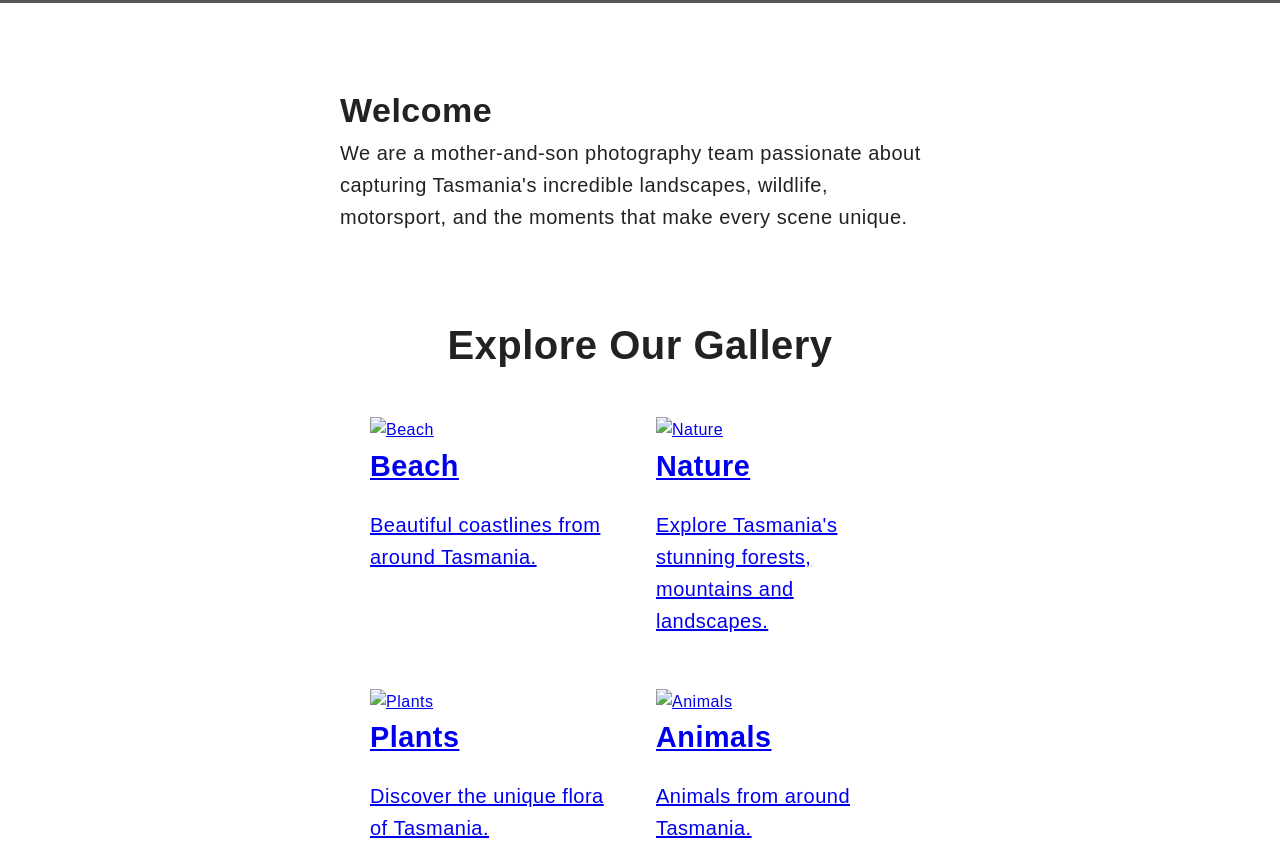
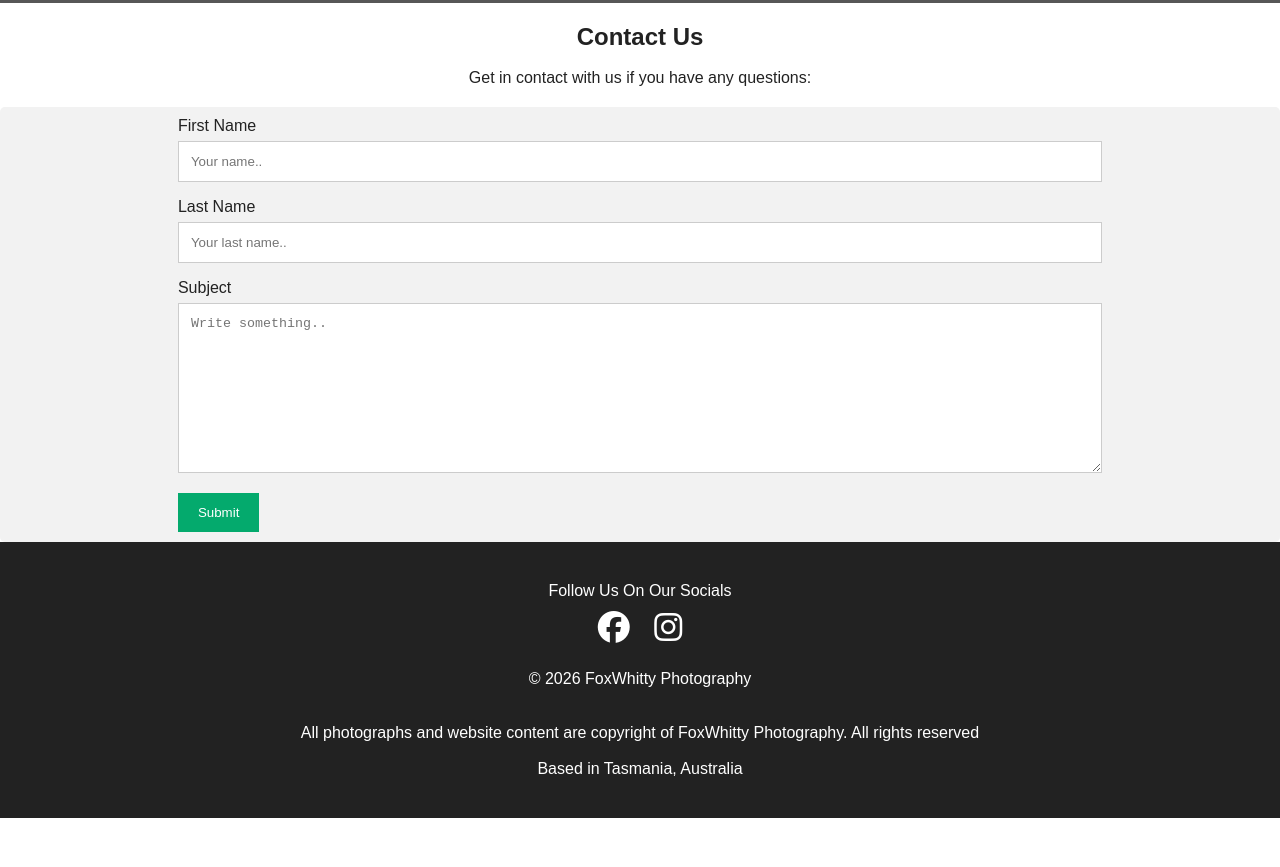
Before and after one commit to VoltageViper99/FoxWhitty-Photography, a plain HTML site: page contact.html in a window 1280 px wide. Shown: the part 801-1668 px from the top of the page. After the commit the page ends 1619 px from the top, so only its background shows below. Drawn offline with Linux system fonts and the light colour scheme; grey boxes are pictures that could not be loaded.

Commit message:
Added a contact us form with 3 sections

```diff
--- a/contact.html
+++ b/contact.html
@@ -4,12 +4,12 @@
 <head>
 
     <meta charset="UTF-8">
-    <meta name="viewport"
-          content="width=device-width, initial-scale=1.0">
+    <meta name="viewport" content="width=device-width, initial-scale=1.0">
 
     <title>FoxWhitty Photography</title>
 
     <link rel="stylesheet" href="css/style.css">
+    <link rel="stylesheet" href="https://cdnjs.cloudflare.com/ajax/libs/font-awesome/6.7.2/css/all.min.css">
 
 </head>
 
@@ -20,9 +20,7 @@
         <nav class="navbar">
 
             <a href="index.html">
-            <img src="images/logo.webp"
-                class="logo"
-                alt="FoxWhitty Photography Logo">
+                <img src="images/logo.webp" class="logo" alt="FoxWhitty Photography Logo">
             </a>
             <ul>
 
@@ -51,90 +49,66 @@
                 One Photo at a Time
             </p>
 
-        <a href="gallery.html" class="button">
-            View Gallery
-        </a>
+
 
         </div>
 
     </section>
 
-<section class="about">
+    <section class="contact">
 
-    <h2>Welcome</h2>
-
-    <p>
-
-        We are a mother-and-son photography team
-        passionate about capturing Tasmania's
-        incredible landscapes, wildlife, motorsport,
-        and the moments that make every scene unique.
-
-    </p>
-
-<section class="categories">
-
-    <h2>Explore Our Gallery</h2>
-
-    <div class="cards">
-
-        <a href="galleries/beach.html" class="gallery-card">
-
-            <img src="galleries/beach-cover.webp" alt="Beach">
-
-            <h3>Beach</h3>
-
-            <p>Beautiful coastlines from around Tasmania.</p>
-
-        </a>
+        <div class="contact-heading">
+            <h2>Contact Us</h2>
+            <br>
+            <p>Get in contact with us if you have any questions:</p>
+        </div>
+            <div class="contact-box">
 
 
-        <a href="galleries/nature.html" class="gallery-card">
+                <div class="row">
+                    <div class="column">
+                        <form action="/action_page.php">
+                            <label for="fname">First Name</label>
+                            <input type="text" id="fname" name="firstname" placeholder="Your name..">
+                            <label for="lname">Last Name</label>
+                            <input type="text" id="lname" name="lastname" placeholder="Your last name..">
+                            <label for="subject">Subject</label>
+                            <textarea id="subject" name="subject" placeholder="Write something.."
+                                style="height:170px"></textarea>
+                            <input type="submit" value="Submit">
+                        </form>
+                    </div>
 
-            <img src="galleries/nature-cover.webp" alt="Nature">
+                </div>
+            </div>
 
-            <h3>Nature</h3>
-
-            <p>Explore Tasmania's stunning forests, mountains and landscapes.</p>
-
-        </a>
-
-
-
-        <a href="galleries/plants.html" class="gallery-card">
-
-            <img src="galleries/plants-cover.webp" alt="Plants">
-
-            <h3>Plants</h3>
-
-            <p>Discover the unique flora of Tasmania.</p>
-
-        </a>
+    </section>
 
 
 
 
-        <a href="galleries/animals.html" class="gallery-card">
 
-            <img src="galleries/animals-cover.webp" alt="Animals">
+    <footer>
+        <p>Follow Us On Our Socials</p>
 
-            <h3>Animals</h3>
 
-            <p>Animals from around Tasmania.</p>
-
+        <a href="https://www.facebook.com/profile.php?id=100060474982043" class="socialsf">
+            <i class="fa-brands fa-facebook"></i>
         </a>
 
-    </div>
 
-</section>
+        <a href="https://www.instagram.com/foxwhitty_photography/" class="socialsi">
+            <i class="fa-brands fa-instagram"></i>
+        </a>
 
-<footer>
 
-    <p>&copy; 2026 FoxWhitty Photography  </p>
+        <p>&copy; 2026 FoxWhitty Photography </p>
+        <br>
         <br>
         <p>All photographs and website content are copyright of FoxWhitty Photography. All rights reserved</p>
         <br>
         <p>Based in Tasmania, Australia</p>
+
 
 
     </footer>
```
Lines whose indentation alone changed are shown as unchanged.
